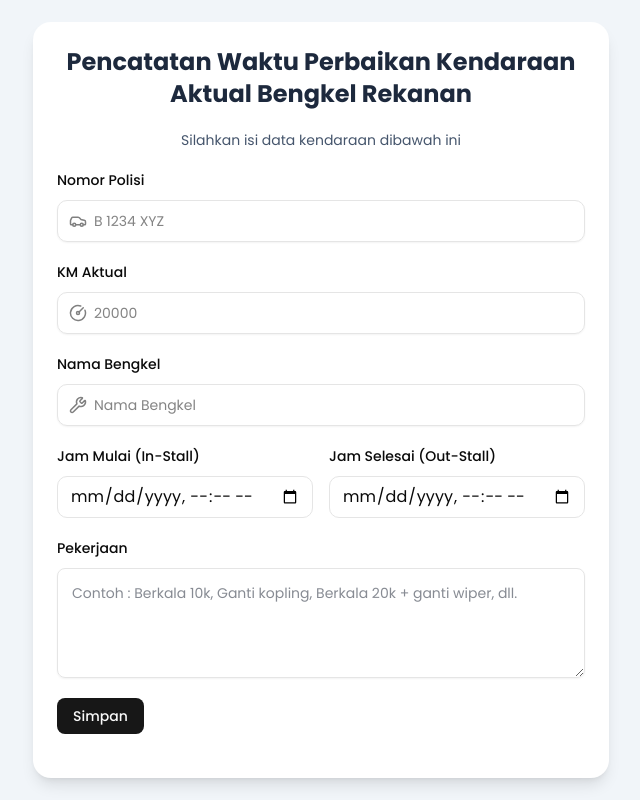
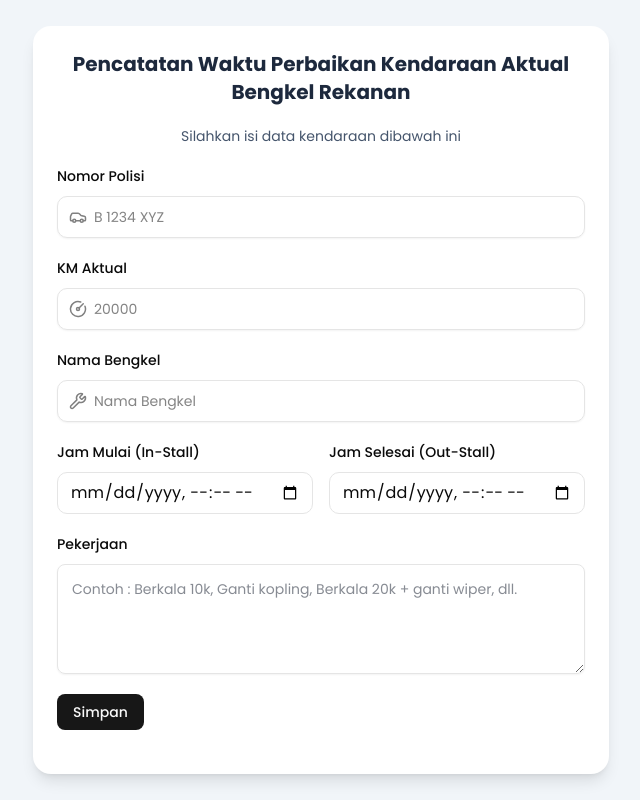
Before and after one commit to jeprayogo/spk-uptodate, a Next.js app: page / in a window 1280 px wide. Shown: the whole page, without its empty margins (319-959 px from the left). Built offline with nearby package versions, Linux system fonts and the light colour scheme.

Commit message:
adjust heading

```diff
--- a/app/page.tsx
+++ b/app/page.tsx
@@ -192,7 +192,7 @@ export default function Home() {
     <div className="min-h-screen bg-slate-100 flex flex-col items-center justify-center">
       {alert.message && <Alert message={alert.message} type={alert.type} />}
       <div className="w-full max-w-xl bg-white rounded-2xl shadow-lg p-6 space-y-5">
-        <h1 className="text-2xl font-semibold text-slate-800 text-center">Pencatatan Waktu Perbaikan Kendaraan Aktual Bengkel Rekanan</h1>
+        <h1 className="text-xl font-semibold text-slate-800 text-center">Pencatatan Waktu Perbaikan Kendaraan Aktual Bengkel Rekanan</h1>
         <p className="m-5 text-sm text-center text-slate-600">Silahkan isi data kendaraan dibawah ini</p>
 
         <form onSubmit={submit} className="max-w-xl mx-auto my-5">
```
